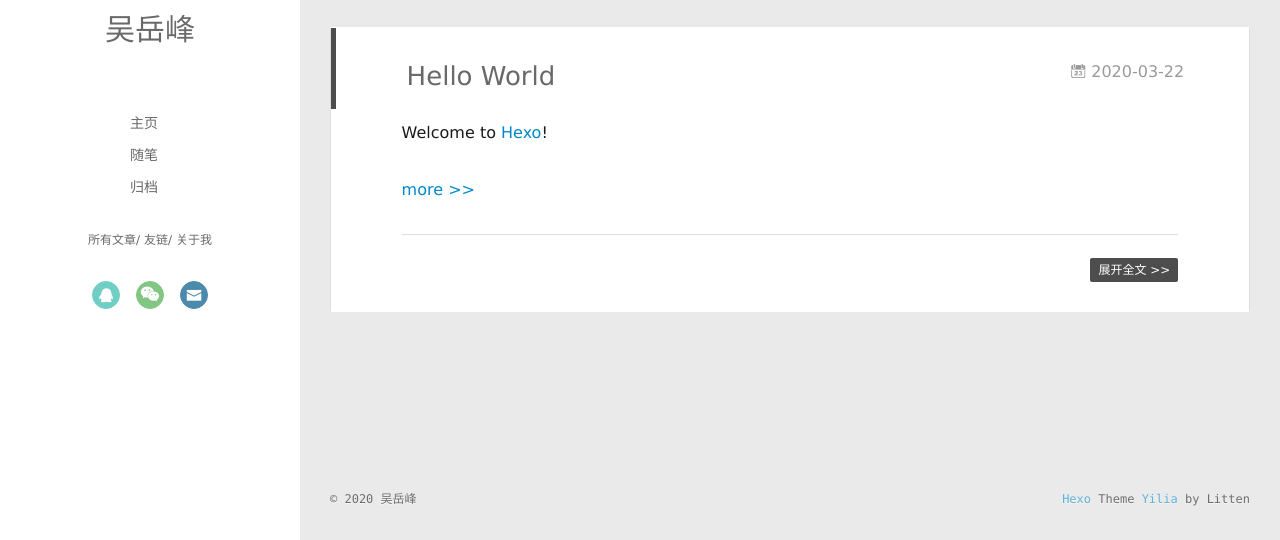
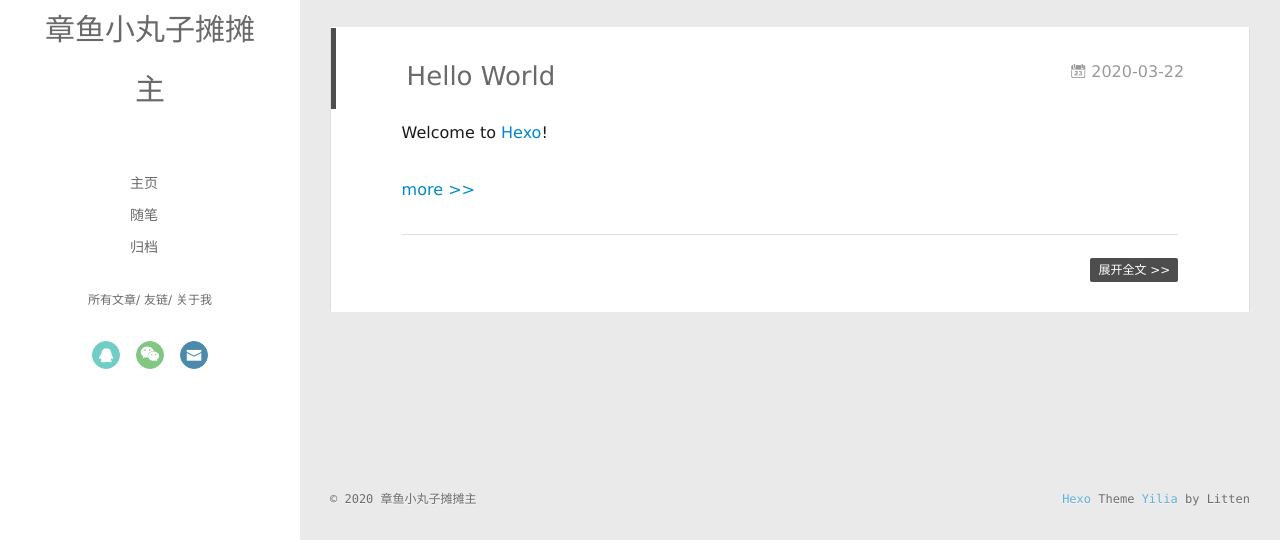
Before and after one commit to jsbluekitty/jsbluekitty.github.io, a plain HTML site: page index.html in a window 1280 px wide. Shown: the part 260-800 px from the top of the page. Drawn offline with Linux system fonts and the light colour scheme.

Commit message:
Site updated: 2020-03-22 21:13:09

```diff
--- a/index.html
+++ b/index.html
@@ -13,7 +13,7 @@
 <meta property="og:url" content="http://yoursite.com/index.html">
 <meta property="og:site_name" content="Hexo">
 <meta property="og:locale" content="en_US">
-<meta property="article:author" content="吴岳峰">
+<meta property="article:author" content="章鱼小丸子摊摊主">
 <meta name="twitter:card" content="summary">
 
     <link rel="alternative" href="/atom.xml" title="Hexo" type="application/atom+xml">
@@ -46,7 +46,7 @@
 			<img src="/assets/touxiang.jpg" class="js-avatar">
 		</a>
 		<hgroup>
-		  <h1 class="header-author"><a href="/">吴岳峰</a></h1>
+		  <h1 class="header-author"><a href="/">章鱼小丸子摊摊主</a></h1>
 		</hgroup>
 
 
@@ -104,7 +104,7 @@
 				<img src="/assets/touxiang.jpg" class="js-avatar">
 			</div>
 			<hgroup>
-			  <h1 class="header-author js-header-author">吴岳峰</h1>
+			  <h1 class="header-author js-header-author">章鱼小丸子摊摊主</h1>
 			</hgroup>
 
 
@@ -294,7 +294,7 @@
   <div class="outer">
     <div id="footer-info">
     	<div class="footer-left">
-    		&copy; 2020 吴岳峰
+    		&copy; 2020 章鱼小丸子摊摊主
     	</div>
       	<div class="footer-right">
       		<a href="http://hexo.io/" target="_blank">Hexo</a>  Theme <a href="https://github.com/litten/hexo-theme-yilia" target="_blank">Yilia</a> by Litten
```
Also changed, not shown: 2020/03/22/20200322/index.html (+4 -4 lines), 2020/03/22/hello-world/index.html (+4 -4 lines), archives/2020/03/index.html (+4 -4 lines), archives/2020/index.html (+4 -4 lines), archives/index.html (+4 -4 lines).
